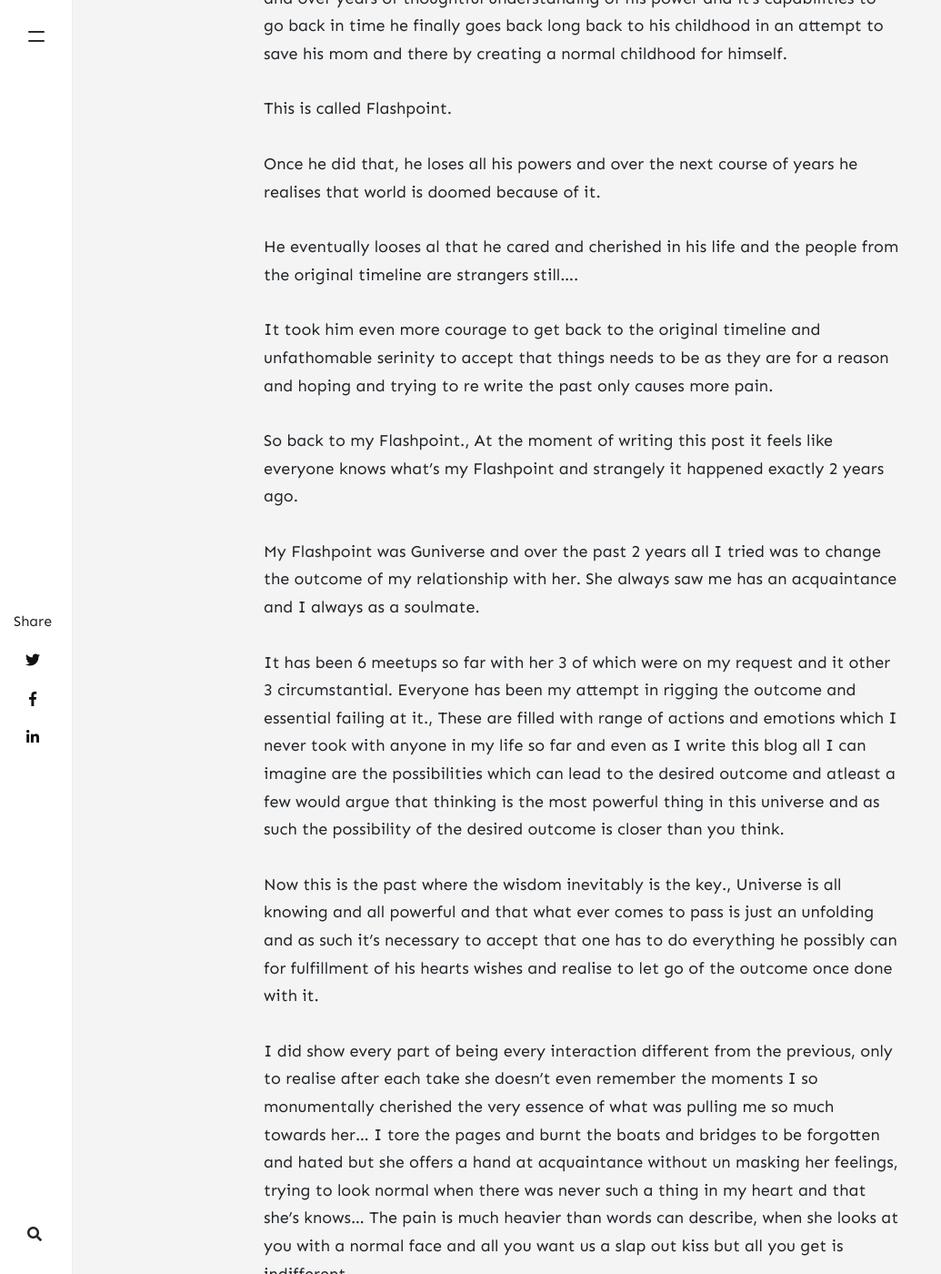
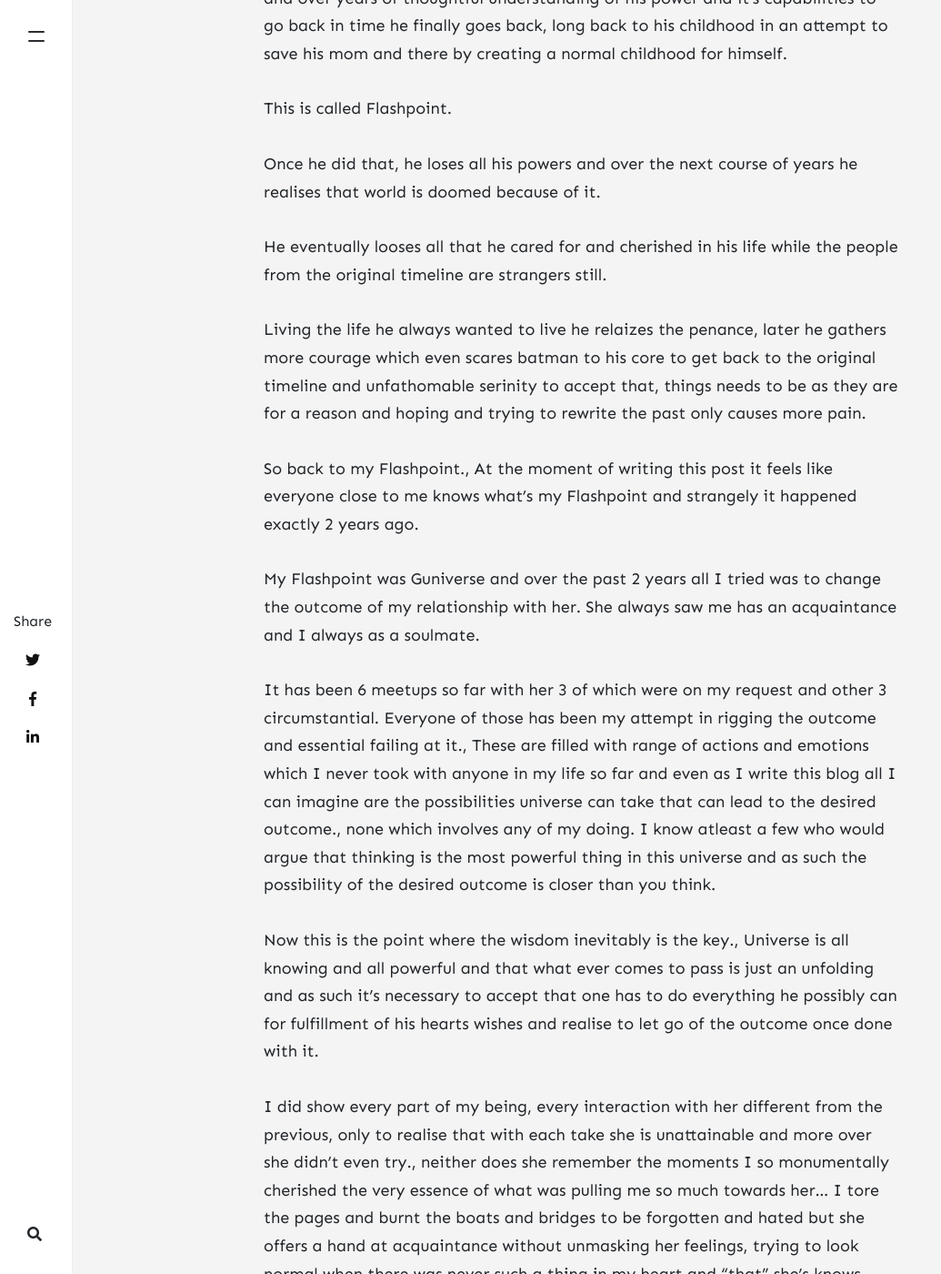
Before and after one commit to gowrav/gowrav.github.io, a Jekyll site: the page built from _posts/2020-06-14-my-flashpoint.md, in a window 1280 px wide and 1400 px high, scrolled down 736 px. Shown: the whole window at 91% size, without its empty margins (0-1035 px from the left). Built offline with Jekyll 4.4.1, drawn with Linux system fonts in a browser that asks for light colours; nearby versions of some CDN libraries; comment, search, counter and statistics services are not loaded; some of the changed text lies outside the part shown.

Commit message:
Update 2020-06-14-my-flashpoint.md

```diff
--- a/_posts/2020-06-14-my-flashpoint.md
+++ b/_posts/2020-06-14-my-flashpoint.md
@@ -11,30 +11,30 @@ rating:
 
 One of my favourite character in DC comics is Flash and more specifically Barry Allen version of Flash. He is one of the strongest ❤️ and Mind to exist in the universe. Inshort Barry always carried the burden of tragic murder of his mom and falseful incarnation of his father in his heart which consumed happiness of his childhood life.,
 
-Once he became Flash he started helping people in ways he didn't think possible, and over years of thoughtful understanding of his power and it's capabilities to go back in time he finally goes back long back to his childhood in an attempt to save his mom and there by creating a normal childhood for himself.
+Once he became Flash he started helping people in ways he didn't think possible, and over years of thoughtful understanding of his power and it's capabilities to go back in time he finally goes back, long back to his childhood in an attempt to save his mom and there by creating a normal childhood for himself.
 
 This is called Flashpoint.
 
 Once he did that, he loses all his powers and over the next course of years he realises that world is doomed because of it.
 
-He eventually looses al that he cared and cherished in his life and the people from the original timeline are strangers still....
+He eventually looses all that he cared for and cherished in his life while the people from the original timeline are strangers still.
 
-It took him even more courage to get back to the original timeline and unfathomable serinity to accept that things needs to be as they are for a reason and hoping and trying to re write the past only causes more pain.
+Living the life he always wanted to live he relaizes the penance, later he gathers more courage which even scares batman to his core to get back to the original timeline and unfathomable serinity to accept that, things needs to be as they are for a reason and hoping and trying to rewrite the past only causes more pain.
 
-So back to my Flashpoint., At the moment of writing this post it feels like everyone knows what's my Flashpoint and strangely it happened exactly 2 years ago.
+So back to my Flashpoint., At the moment of writing this post it feels like everyone close to me knows what's my Flashpoint and strangely it happened exactly 2 years ago.
 
 My Flashpoint was Guniverse and over the past 2 years all I tried was to change the outcome of my relationship with her. She always saw me has an acquaintance and I always as a soulmate.
 
-It has been 6 meetups so far with her 3 of which were on my request and it other 3 circumstantial.
-Everyone has been my attempt in rigging the outcome and essential failing at it., These are filled with range of actions and emotions which I never took with anyone in my life so far and
-even as I write this blog all I can imagine are the possibilities which can lead to the desired outcome and atleast a few would argue that thinking is the most powerful thing in this universe and as such the possibility of the desired outcome is closer than you think.
+It has been 6 meetups so far with her 3 of which were on my request and other 3 circumstantial.
+Everyone of those has been my attempt in rigging the outcome and essential failing at it., These are filled with range of actions and emotions which I never took with anyone in my life so far and even as I write this blog all I can imagine are the possibilities universe can take that can lead to the desired outcome., none which involves any of my doing. I know atleast a few who would argue that thinking is the most powerful thing in this universe and as such the possibility of the desired outcome is closer than you think.
 
-Now this is the past where the wisdom inevitably is the key., Universe is all knowing and all powerful and that what ever comes to pass is just an unfolding and as such it's necessary to accept that one has to do everything he possibly can for fulfillment of his hearts wishes and realise to let go of the outcome once done with it.
+Now this is the point where the wisdom inevitably is the key., Universe is all knowing and all powerful and that what ever comes to pass is just an unfolding and as such it's necessary to accept that one has to do everything he possibly can for fulfillment of his hearts wishes and realise to let go of the outcome once done with it.
 
-I did show every part of being every interaction different from the previous, only to realise after each take she doesn't even remember the moments I so monumentally cherished the very essence of what was pulling me so much towards her... I tore the pages and burnt the boats and bridges to be forgotten and hated but she offers a hand at acquaintance without un masking her feelings, trying to look normal when there was never such a thing in my heart and that she's knows...
-The pain is much heavier than words can describe, when she looks at you with a normal face and all you want us a slap out kiss but all you get is indifferent.
+I did show every part of my being, every interaction with her different from the previous, only to realise that with each take she is unattainable and more over she didn't even try., neither does she remember the moments I so monumentally cherished the very essence of what was pulling me so much towards her... I tore the pages and burnt the boats and bridges to be forgotten and hated but she offers a hand at acquaintance without unmasking her feelings, trying to look normal when there was never such a thing in my heart and "that" she's knows.
 
-This is that instant., Where I let go of anything to do with this past 2 years, let go of all possibilities of the future that holds both of us and ends the post write where it started.
+This pain is much heavier than words can describe, when she looks at you with a friendly face and all you want is a 'slap' or a kiss on the lips, but all you get is that non nonchalant look of an acquaintance.
+
+This is that instant of time and space., Where I let go of anything to do with this past 2 years, let go of all possibilities of the future that holds both of us and ends the post write where it started.
 
 At Flashpoint.
 
```
Also changed, not shown: other parts of _posts/2020-06-14-my-flashpoint.md (+1 -1 lines).
